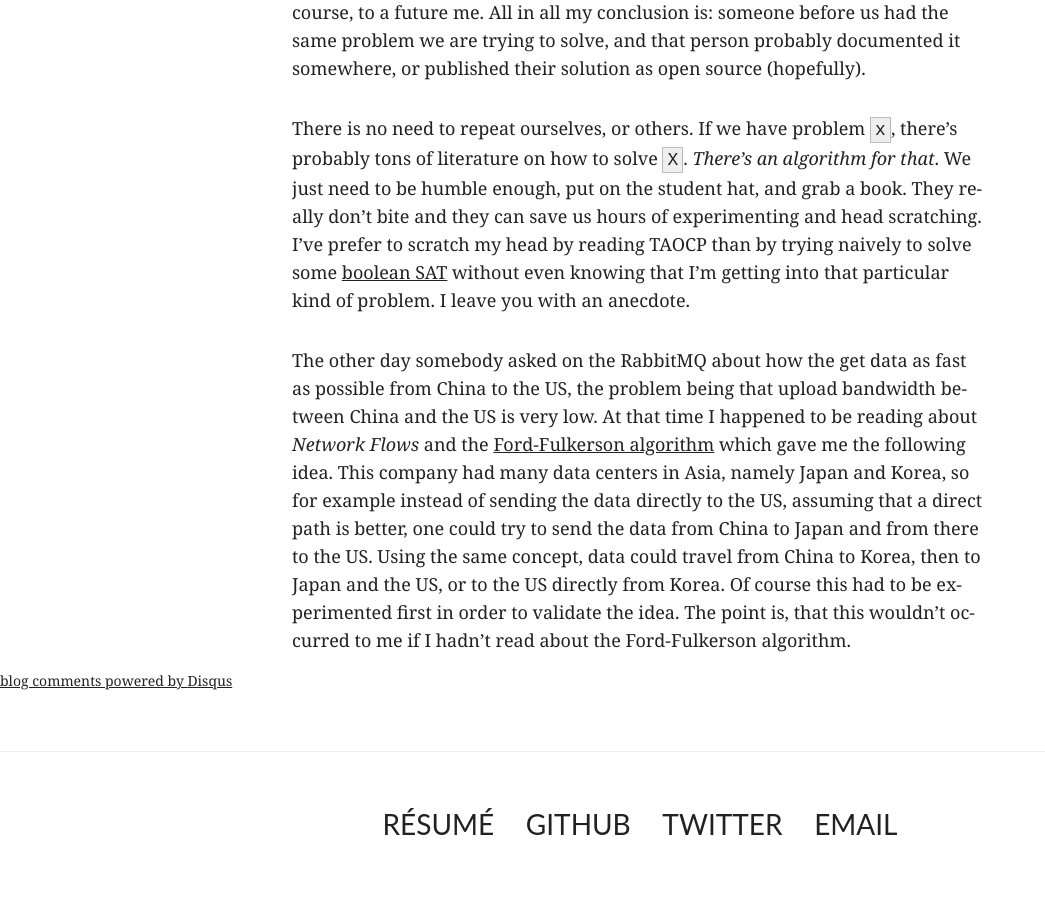
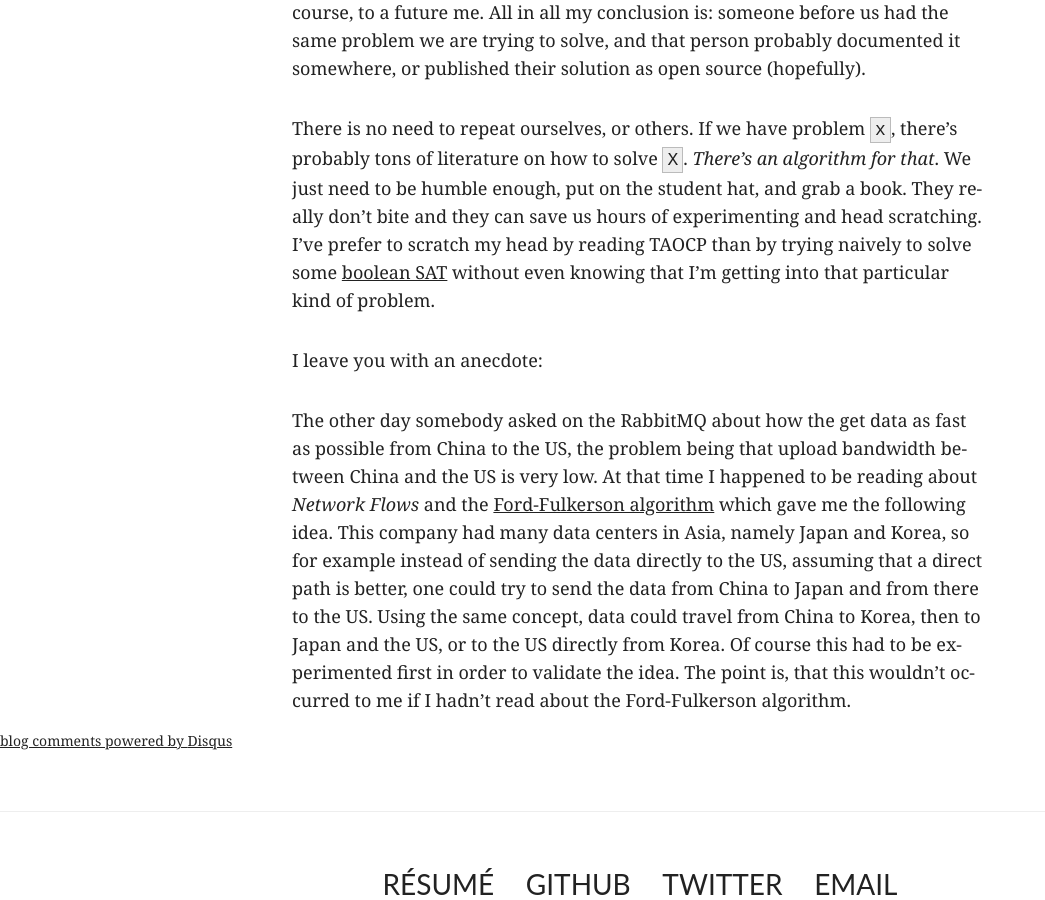
Before and after one commit to videlalvaro/videlalvaro.github.io, a Jekyll site: the page built from _posts/2014-01-01-things-I-learnt-last-year.md, in a window 1280 px wide and 900 px high, scrolled down 7115 px. Shown: the whole window, without its empty margins (0-1045 px from the left). Built offline with Jekyll 4.4.1, drawn with Linux system fonts in a browser that asks for light colours; comment, search, counter and statistics services are not loaded.

Commit message:
cosmetics

```diff
--- a/_posts/2014-01-01-things-I-learnt-last-year.md
+++ b/_posts/2014-01-01-things-I-learnt-last-year.md
@@ -89,6 +89,8 @@ Apart from that, this book helped me see how usually when we do performance opti
 
 First, sorry for the long blog post, but I wanted to write this down somewhere. I think the books, links and papers that I shared above are useful to you, and of course, to a future me. All in all my conclusion is: someone before us had the same problem we are trying to solve, and that person probably documented it somewhere, or published their solution as open source (hopefully).
 
-There is no need to repeat ourselves, or others. If we have problem `x`, there's probably tons of literature on how to solve `X`. _There's an algorithm for that_. We just need to be humble enough, put on the student hat, and grab a book. They really don't bite and they can save us hours of experimenting and head scratching. I've prefer to scratch my head by reading TAOCP than by trying naively to solve some [boolean SAT](http://en.wikipedia.org/wiki/Boolean_satisfiability_problem) without even knowing that I'm getting into that particular kind of problem. I leave you with an anecdote.
+There is no need to repeat ourselves, or others. If we have problem `x`, there's probably tons of literature on how to solve `X`. _There's an algorithm for that_. We just need to be humble enough, put on the student hat, and grab a book. They really don't bite and they can save us hours of experimenting and head scratching. I've prefer to scratch my head by reading TAOCP than by trying naively to solve some [boolean SAT](http://en.wikipedia.org/wiki/Boolean_satisfiability_problem) without even knowing that I'm getting into that particular kind of problem.
+
+I leave you with an anecdote:
 
 The other day somebody asked on the RabbitMQ about how the get data as fast as possible from China to the US, the problem being that upload bandwidth between China and the US is very low. At that time I happened to be reading about _Network Flows_ and the [Ford-Fulkerson algorithm](http://en.wikipedia.org/wiki/Ford–Fulkerson_algorithm) which gave me the following idea. This company had many data centers in Asia, namely Japan and Korea, so for example instead of sending the data directly to the US, assuming that a direct path is better, one could try to send the data from China to Japan and from there to the US. Using the same concept, data could travel from China to Korea, then to Japan and the US, or to the US directly from Korea. Of course this had to be experimented first in order to validate the idea. The point is, that this wouldn't occurred to me if I hadn't read about the Ford-Fulkerson algorithm.
```
